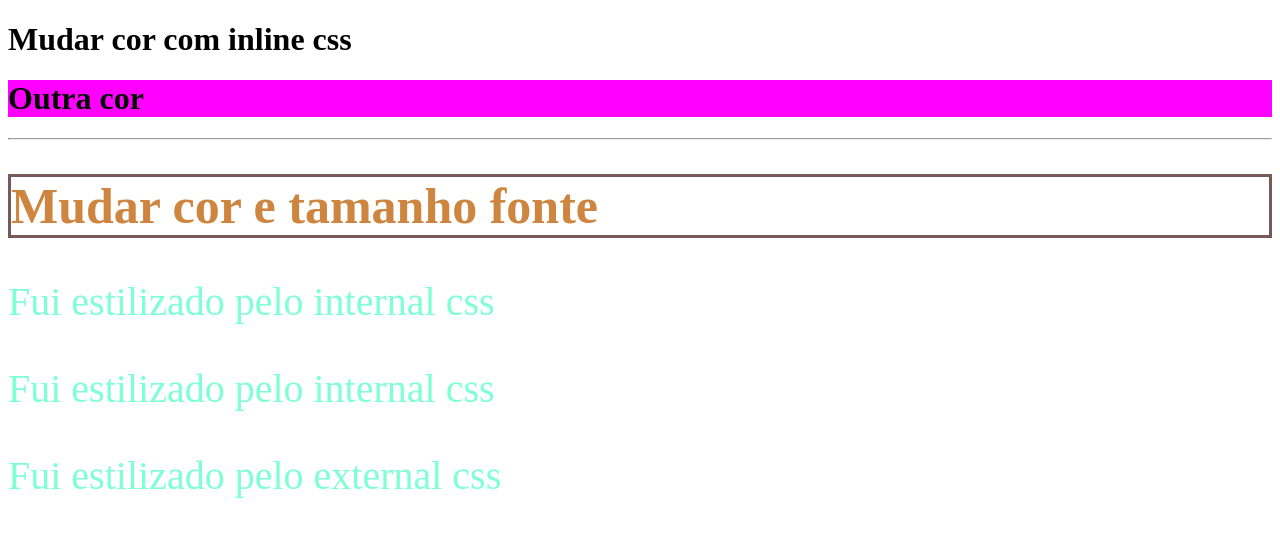
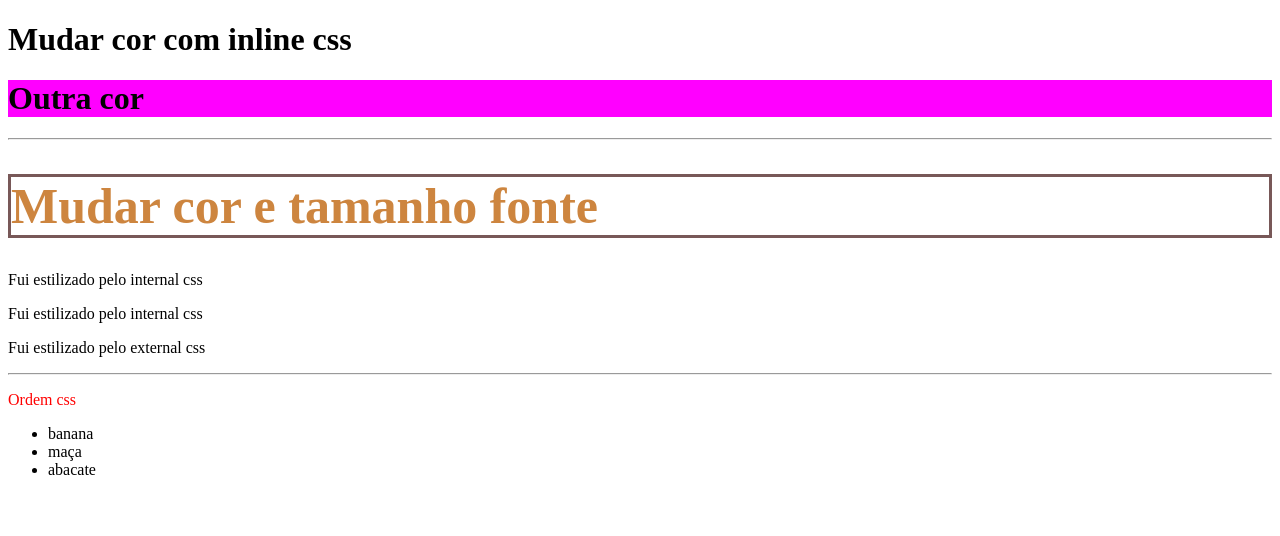
Before and after one commit to Gus1001/11-03-html, a plain HTML site: page index.html in a window 1280 px wide. Drawn offline with Linux system fonts and the light colour scheme.

Commit message:
Ordem do css

```diff
--- a/CSS/style.css
+++ b/CSS/style.css
@@ -1,8 +1,8 @@
-/* body {
+/* /* body {
     background-color: magenta;
 } */
 
-p{
-    color:aquamarine;
+/* p{
+    color: violet;
     font-size: 80px;
-}
+} */
--- a/index.html
+++ b/index.html
@@ -4,10 +4,10 @@
     <meta charset="UTF-8">
     <meta name="viewport" content="width=device-width, initial-scale=1.0">
     <link rel="stylesheet" href="CSS/style.css">
-    <style>p {
+    <!-- <style>p {
         color: aquamarine;
         font-size: 40px;
-    }</style>
+    }</style> -->
     <title>Aprendendo Css</title>
 </head>
 <body>
@@ -29,7 +29,17 @@
 
     <p>Fui estilizado pelo external css</p>
 
+    <!-- 05 ordem do css -->
 
+    <hr>
+
+    <p style="color: red">Ordem css</p>
+
+    <ul>
+        <li>banana</li>
+        <li>maça</li>
+        <li>abacate</li>
+    </ul>
 
 </body>
 </html>
```
